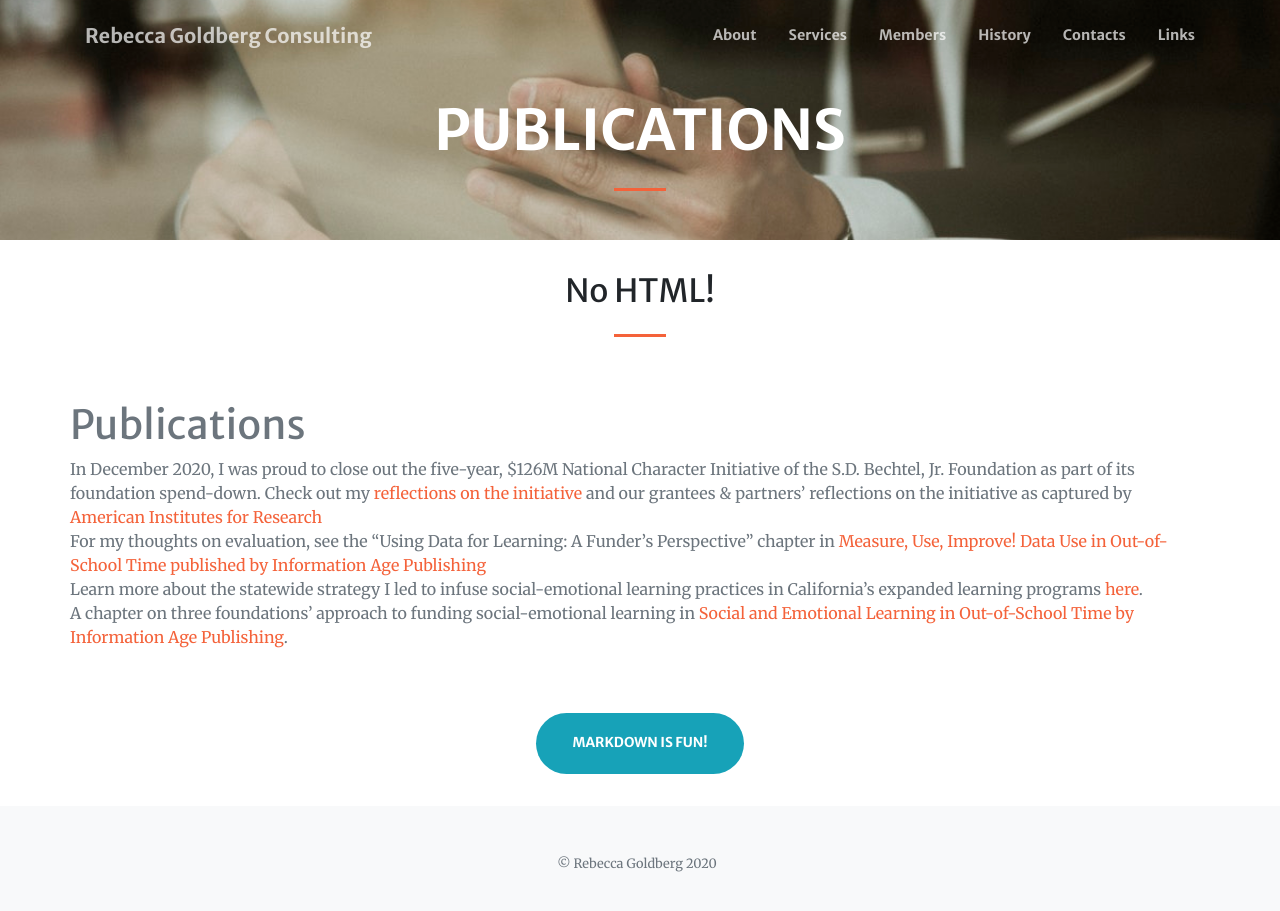
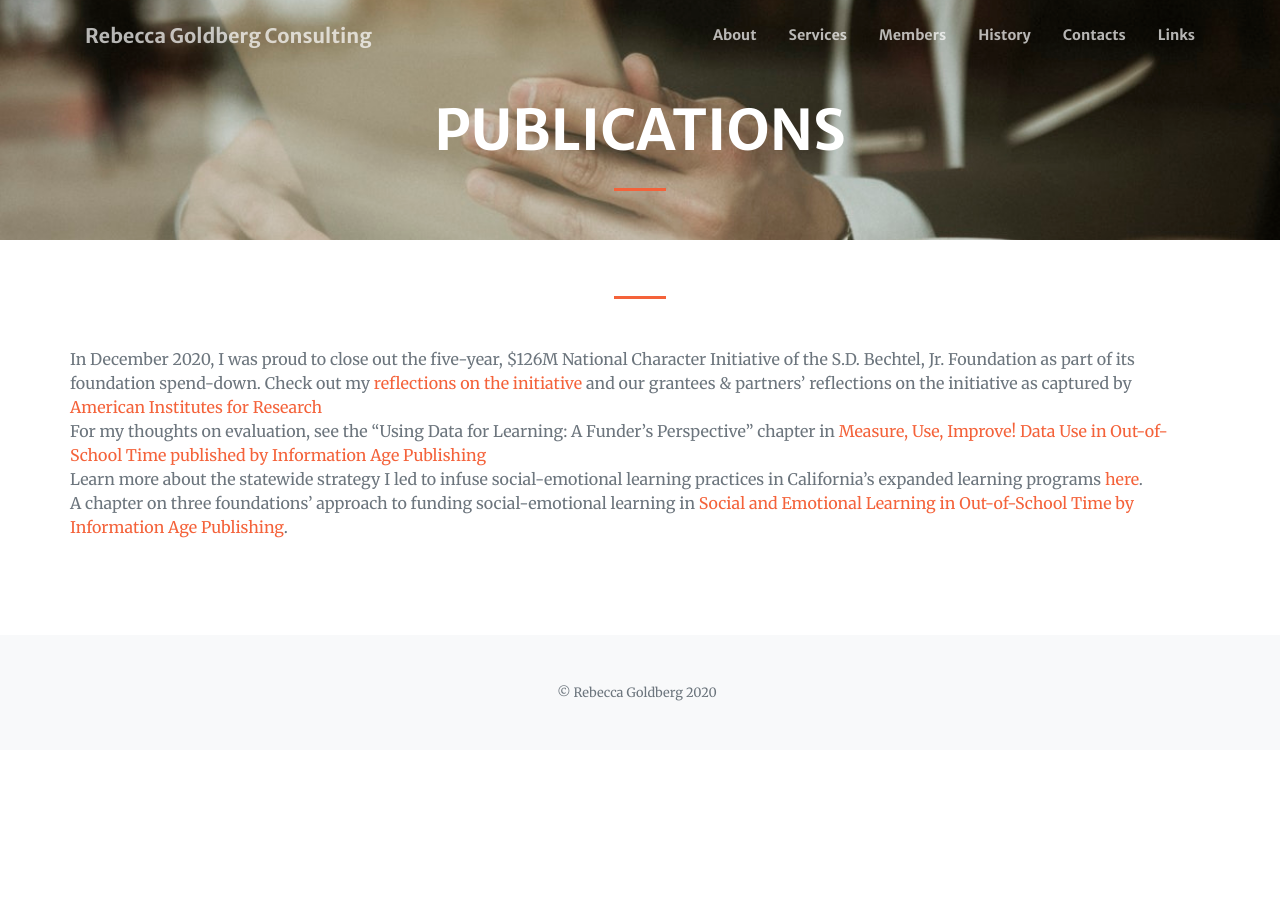
Before and after one commit to rebeccagoldberg/rebeccagoldberg.github.io, a Jekyll site: the page built from publications.md, in a window 1280 px wide and 921 px high. Shown: the top 911 px of the window. Built offline with Jekyll 4.4.1, drawn with Linux system fonts in a browser that asks for light colours.

Commit message:
Update publications.md

```diff
--- a/publications.md
+++ b/publications.md
@@ -11,16 +11,9 @@ menus:
 sections:
 - type: paragraph.html
   section_id: more-to-come
-  title: No HTML!
 #  background_style: bg-info
 #  text_style: text-left text-white
-  actions:
-   - title: Markdown is fun!
-     class: btn-info
-     url: '#'
   text: >+
-
-    # Publications
 
     In December 2020, I was proud to close out the five-year, $126M National Character Initiative of the S.D. Bechtel, Jr. Foundation as part of its foundation spend-down. Check out my [reflections on the initiative](https://www.issuelab.org/resources/37441/37441.pdf) and our grantees & partners' reflections on the initiative as captured by [American Institutes for Research](https://www.air.org/resource/s-d-bechtel-jr-foundation-national-character-initiative-retrospective)
 
```
